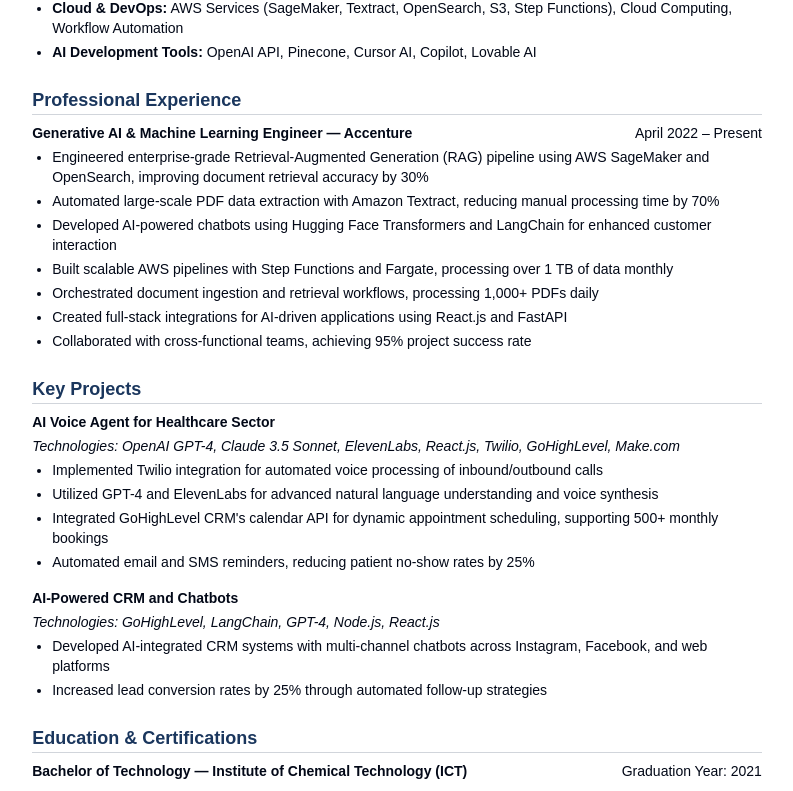
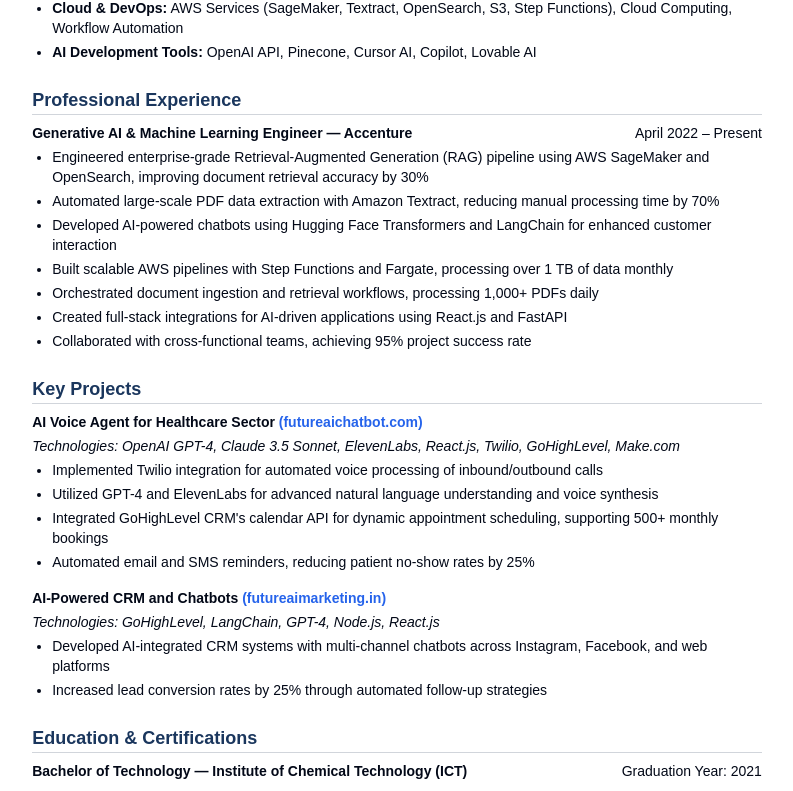
Before and after one commit to PritamPatil2603/Pritam_AI_CV, a React (Vite) app: page / in a window 1280 px wide. Shown: the part 424-1215 px from the top of the page, without its empty margins (243-1036 px from the left). Built offline with nearby package versions, Linux system fonts and the light colour scheme.

Commit message:
Add project links to resume
Updated the Key Projects section in src/pages/Index.tsx to include links for the "AI Voice Agent for Healthcare Sector" and "AI-Powered CRM and Chatbots" projects, ensuring compliance with ATS resume guidelines.
[skip gpt_engineer]

```diff
--- a/src/pages/Index.tsx
+++ b/src/pages/Index.tsx
@@ -64,7 +64,18 @@ const Index = () => {
         <h2 className="text-lg font-bold text-[#1a365d] mb-2 border-b border-gray-300">Key Projects</h2>
 
         <div className="mb-4">
-          <h3 className="font-semibold text-sm mb-1">AI Voice Agent for Healthcare Sector</h3>
+          <h3 className="font-semibold text-sm mb-1">
+            AI Voice Agent for Healthcare Sector
+            {' '}
+            <a
+              href="https://futureaichatbot.com/"
+              className="text-blue-600 hover:underline print:text-black"
+              target="_blank"
+              rel="noopener noreferrer"
+            >
+              (futureaichatbot.com)
+            </a>
+          </h3>
           <p className="text-sm italic mb-1">Technologies: OpenAI GPT-4, Claude 3.5 Sonnet, ElevenLabs, React.js, Twilio, GoHighLevel, Make.com</p>
           <ul className="text-sm list-disc pl-5 space-y-1">
             <li>Implemented Twilio integration for automated voice processing of inbound/outbound calls</li>
@@ -75,7 +86,18 @@ const Index = () => {
         </div>
 
         <div className="mb-4">
-          <h3 className="font-semibold text-sm mb-1">AI-Powered CRM and Chatbots</h3>
+          <h3 className="font-semibold text-sm mb-1">
+            AI-Powered CRM and Chatbots
+            {' '}
+            <a
+              href="https://futureaimarketing.in/"
+              className="text-blue-600 hover:underline print:text-black"
+              target="_blank"
+              rel="noopener noreferrer"
+            >
+              (futureaimarketing.in)
+            </a>
+          </h3>
           <p className="text-sm italic mb-1">Technologies: GoHighLevel, LangChain, GPT-4, Node.js, React.js</p>
           <ul className="text-sm list-disc pl-5 space-y-1">
             <li>Developed AI-integrated CRM systems with multi-channel chatbots across Instagram, Facebook, and web platforms</li>
```
